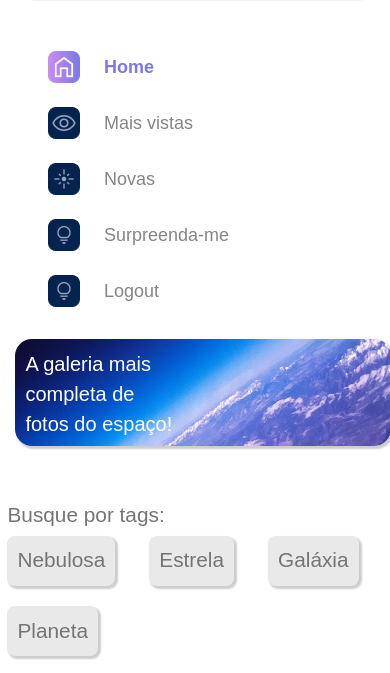
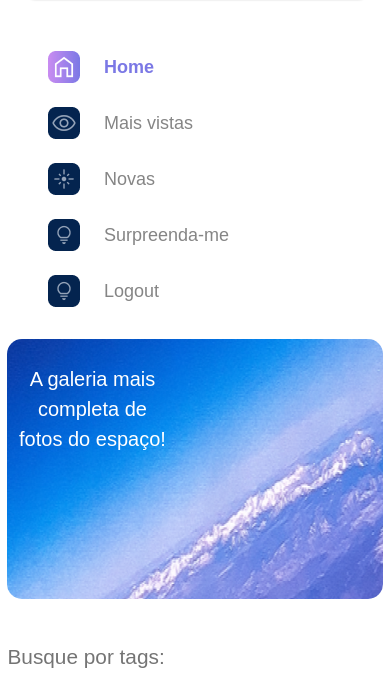
Before and after one commit to roniwellington/layout-para-minha-aplica-o, a plain HTML site: page index.html in a window 390 px wide. Shown: the part 171-844 px from the top of the page. Drawn offline with Linux system fonts and the light colour scheme.

Commit message:
corrigindo o tamanho do banner para mobile

```diff
--- a/styles/style.css
+++ b/styles/style.css
@@ -482,17 +482,27 @@ footer {
         width: 100%;
     }
 
-    .banner {
+    .banner  {
         width: 100%;
-        height: 100%;
-        margin: .5rem;
+        height: 100px;
+        margin-top: .5rem;
+        background-image: url("../assets/imagens/Banner\(2\).png");
+        background-repeat: no-repeat, no-repeat;
+   background-position: center;
+        padding-top: 80px;
+        padding-bottom: 80px;
+        border-radius: 15px;
+    }
+
+    .banner__imagem {
+
+       display: none;
     }
 
     .banner__titulo {
-        width: auto;
-        left: 20px;
-        top: 10px;
-        font-size: 20px;
+        margin-top: 15px;
+       text-align: center;
+       align-items: center;
     }
 
     .tags {
```
Also changed, not shown: index.html (+15 -8 lines), assets/imagens/galeria/hubble_z229-15_potw2313a.jpg (added), 1 other file.
